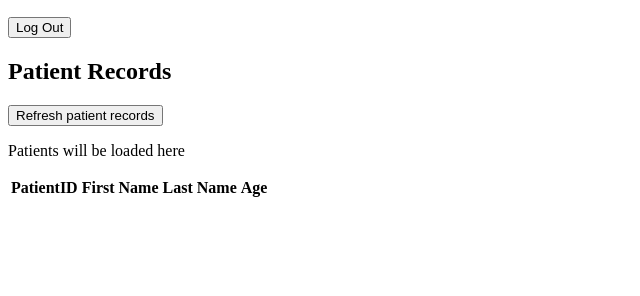
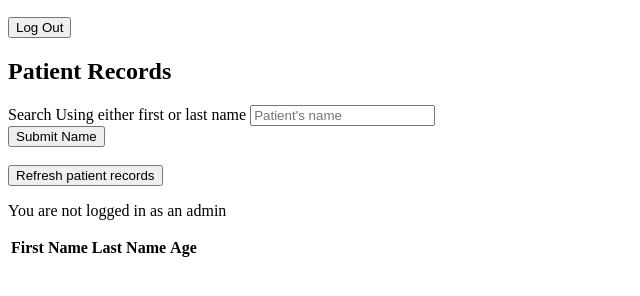
Before and after one commit to Paul-Eric-Hurtado-JR/Health-Care-Form, a Flask app: template templates/admin_dashboard.html in a window 1280 px wide. Shown: the part 97-393 px from the top of the page, without its empty margins (0-640 px from the left). Run offline with Flask 3, Linux system fonts and the light colour scheme; the template is opened without the code that fills it, so the values that code supplies are empty.

Commit message:
Patients are now able to be viewed in table and added a search feature to find patients. Refresh button now refreshes patient table.

```diff
--- a/app.py
+++ b/app.py
@@ -184,18 +184,26 @@ def patient_display():
         return jsonify({
             "message": "You are not logged in as an admin"
         }), 401
+    search = request.args.get("search","").strip()
     db = None
     cursor = None
     try:
         db = database_connection()
         cursor = db.cursor()
-
-        sql = """
-        SELECT * FROM patients
-        ORDER BY PatientID DESC
-        """
-
-        cursor.execute(sql)
+        if search:
+            sql = """
+             SELECT Firstname, Lastname, age FROM patients
+             WHERE Firstname LIKE %s OR Lastname LIKE %s
+             ORDER BY PatientID DESC;
+             """
+            search_pattern = f"%{search}%"
+            cursor.execute(sql,(search_pattern,search_pattern))
+        else:
+            sql = """
+            SELECT Firstname, Lastname, age FROM patients
+            ORDER BY PatientID DESC;
+            """
+            cursor.execute(sql)
         #gets only one row
         patient = cursor.fetchall()
 
--- a/static/js/admin_dashboard.js
+++ b/static/js/admin_dashboard.js
@@ -2,17 +2,21 @@ const table_body = document.getElementById("table_body");
 const refresh_patients = document.getElementById("refresh_patients");
 const status_message = document.getElementById("status_message");
 const logout = document.getElementById("logout");
-
+const searchbar_form = document.getElementById("searchbar_form");
+const searchbar = document.getElementById("searchbar");
 load_patients();
 
-refresh_patients.addEventListener("click",load_patients);
+refresh_patients.addEventListener("click",function() {
+    searchbar.value = "";
+    load_patients();
+});
 
 logout.addEventListener("click", function(){
     fetch("/admin/logout", {
         method: "POST"
     })
     .then(async response =>{
-        const data = await response.json;
+        const data = await response.json();
         //checks if response is anything other than 2XX
         if(!response.ok) {
             throw new Error(data.message || "Logout failed");
@@ -24,10 +28,14 @@ logout.addEventListener("click", function(){
         status_message.textContent = "Logout Failed"
     });
 })
-
-function load_patients() {
+searchbar_form.addEventListener("submit", function(){
+        event.preventDefault();
+        const search = searchbar.value.trim();
+        load_patients(search);
+})
+function load_patients(search_value="") {
     status_message.textcontent = "Loading Patients";
-    fetch("/admin/retrieve-patients")
+    fetch(`/admin/retrieve-patients?search=${encodeURIComponent(search_value)}`)
         .then(async response => {
         //checks if response is anything other than 2XX
             if(!response.ok) {
@@ -37,9 +45,32 @@ function load_patients() {
             return response.json();
         })
         .then(data => {
-            console.log(data);
+            table_body.innerHTML = "";
+            if (data.Patient.length === 0) {
+                status_message.textContent = "No records were found";
+                return;
+            }
+
+            data.Patient.forEach(Patient => {
+                const row = document.createElement("tr");
+
+                const firstname = document.createElement("td");
+                firstname.textContent = Patient[0];
+
+                const lastname = document.createElement("td");
+                lastname.textContent = Patient[1];
+
+                const age = document.createElement("td");
+                age.textContent = Patient[2];
+
+                row.append(firstname,lastname,age);
+
+                table_body.appendChild(row);
+
+            });
+            status_message.textContent = `Loaded ${data.Patient.length} patient records`;
         })
         .catch(error => {
-            status_message.textcontent = error.message;
+            status_message.textContent = error.message;
     });
 }
--- a/templates/admin_dashboard.html
+++ b/templates/admin_dashboard.html
@@ -11,13 +11,20 @@
         <button id="logout">Log Out</button>
 
         <h2>Patient Records</h2>
+        <form id="searchbar_form">
+            <label for="searchbar">Search Using either first or last name</label>
+            <input type="text" id="searchbar" name="search" placeholder="Patient's name">
+            <br>
+
+            <button type="submit">Submit Name</button>
+        </form>
+        <br>
         <button id="refresh_patients">Refresh patient records</button>
 
         <p id="status_message">Patients will be loaded here</p>
         <table>
             <thead>
                 <tr>
-                    <th>PatientID</th>
                     <th>First Name</th>
                     <th>Last Name</th>
                     <th>Age</th>
```
